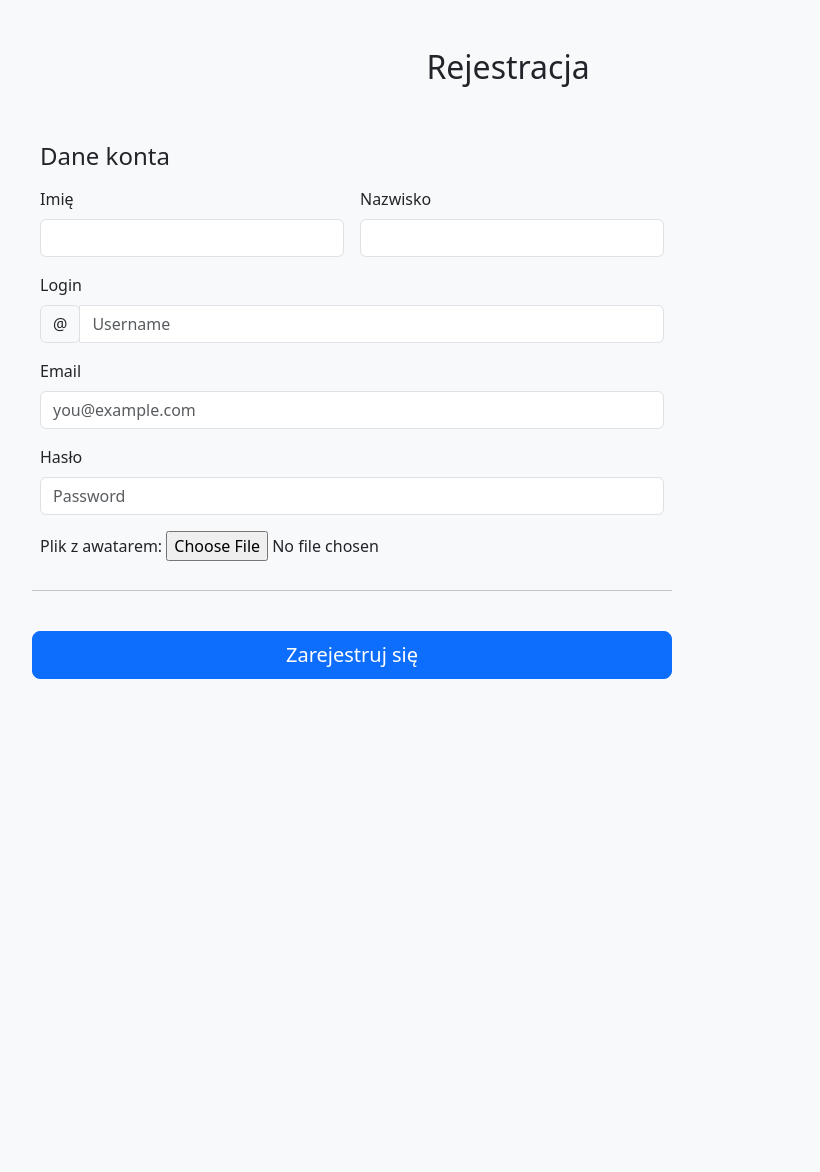
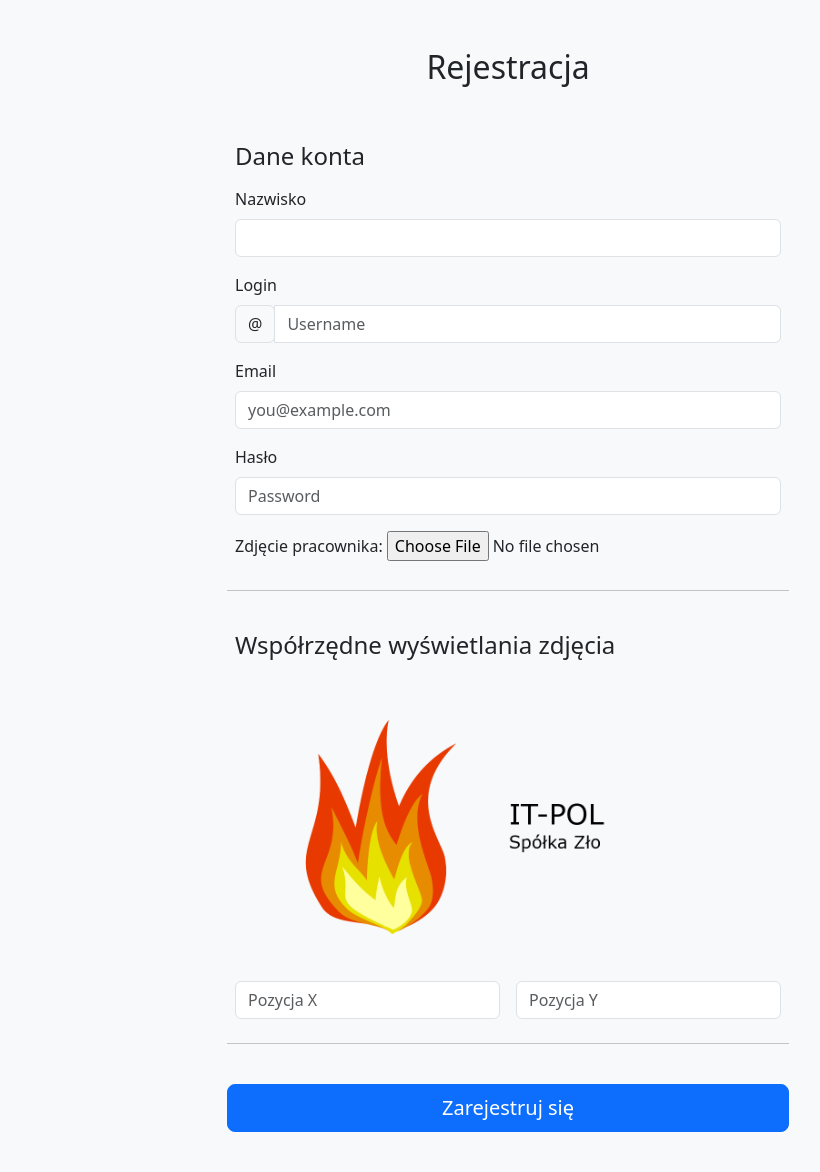
Before and after one commit to veccv/tm_lab14, a PHP site: page /register.php in a window 1280 px wide. Shown: the whole page, without its empty margins (132-952 px from the left). Before the commit the page ends 679 px from the top, so only its background shows below. Run offline with PHP 8.4, Linux system fonts and the light colour scheme; some libraries are stand-ins or nearby versions.

Commit message:
Cosmetic changes

```diff
--- a/index.php
+++ b/index.php
@@ -27,7 +27,7 @@ $session = $_SESSION['loggedin'];
 	<div id='myHeader'> </div>
 	<main>
 		<section class="sekcja1">
-			<div class="container-fluid">
+			<div class="container-fluid p-4">
                 <?php
                 if ($session) {
                     echo "Witaj na stronie głównej " . $_SESSION['email'] . '<br><br><br>' ;
@@ -49,6 +49,5 @@ $session = $_SESSION['loggedin'];
 			</div>
 		</section>
 	</main>
-	<?php require_once 'footer.php'; ?>
 </body>
 </html>
--- a/register.php
+++ b/register.php
@@ -49,51 +49,68 @@
 </head>
 <body class="bg-light">
 
-<div class="container">
+<div class="container" style="padding-bottom: 40px;">
     <main>
         <div class="py-5 text-center">
             <h2>Rejestracja</h2>
         </div>
-        <div class="col-md-7 col-lg-8">
+        <div class="d-flex justify-content-center">
+            <div class="col-md-7">
                 <h4 class="mb-3">Dane konta</h4>
-            <form method="POST" class="needs-validation" novalidate action="create_account.php"  enctype="multipart/form-data">
+                <form method="POST" class="needs-validation" novalidate action="create_account.php"
+                      enctype="multipart/form-data">
                     <div class="row g-3">
-                    <div class="col-sm-6">
-                        <label for="firstName" class="form-label">Imię</label>
-                        <input type="text" class="form-control" name="firstName" id="firstName" placeholder="" value="" required>
-                    </div>
-
-                    <div class="col-sm-6">
+                        <div class="col-12">
                             <label for="lastName" class="form-label">Nazwisko</label>
-                        <input type="text" class="form-control" name="lastName" id="lastName" placeholder="" value="" required>
+                            <input type="text" class="form-control" name="lastName" id="lastName" placeholder=""
+                                   value=""
+                                   required>
                         </div>
 
                         <div class="col-12">
                             <label for="username" class="form-label">Login</label>
                             <div class="input-group has-validation">
                                 <span class="input-group-text">@</span>
-                            <input type="text" class="form-control" name="username" id="username" placeholder="Username" required>
+                                <input type="text" class="form-control" name="username" id="username"
+                                       placeholder="Username"
+                                       required>
                             </div>
                         </div>
 
                         <div class="col-12">
                             <label for="email" class="form-label">Email</label>
-                        <input type="email" class="form-control" name="email" id="email" placeholder="you@example.com" required>
+                            <input type="email" class="form-control" name="email" id="email"
+                                   placeholder="you@example.com"
+                                   required>
                         </div>
 
                         <div class="col-12">
                             <label for="password" class="form-label">Hasło</label>
-                        <input type="password" class="form-control" name="password" id="floatingPassword" placeholder="Password" required>
+                            <input type="password" class="form-control" name="password" id="floatingPassword"
+                                   placeholder="Password" required>
                         </div>
 
                         <div class="col-12">
-                        <label for="avatar" class="form-label">Plik z awatarem:</label>
-                        <input type="file" name="fileToUpload" id="fileToUpload">
+                            <label for="avatar" class="form-label">Zdjęcie pracownika:</label>
+                            <input type="file" name="fileToUpload" id="fileToUpload" required">
                         </div>
 
                         <hr class="my-4">
-                    <button class="w-100 btn btn-primary btn-lg" type="submit">Zarejestruj się</button>
+                        <h4 class="mb-3">Współrzędne wyświetlania zdjęcia</h4>
+                        <img src="images/logo_firmy.png"/>
+                        <div class="col-6">
+                            <input type="text" class="form-control" name="x" id="x" placeholder="Pozycja X" value=""
+                                   required>
+                        </div>
+                        <div class="col-6">
+                            <input type="text" class="form-control" name="y" id="y" placeholder="Pozycja Y" value=""
+                                   required>
+                        </div>
+
+                        <hr class="my-4">
+                        <button class="w-100 btn btn-primary btn-lg p-12" type="submit">Zarejestruj się</button>
                 </form>
+            </div>
         </div>
 </div>
 </main>
```
Also changed, not shown: header.php (+0 -22 lines), images/logo_firmy.png (added). Lines whose indentation alone changed are shown as unchanged.
